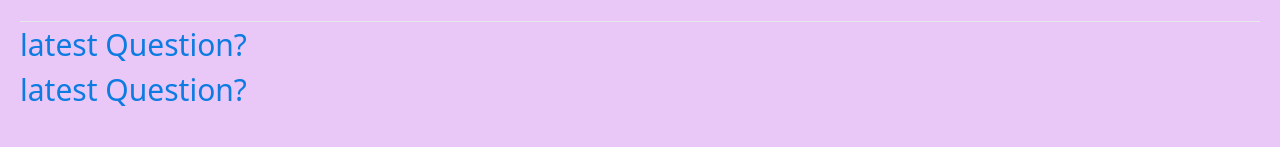
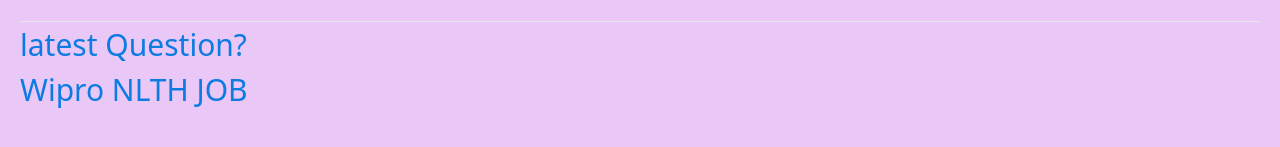
Before and after one commit to priyadarshirajan/FollowRajan, a plain HTML site: page blog.html in a window 1280 px wide. Shown: the part 573-720 px from the top of the page. Drawn offline with nearby package versions, Linux system fonts and the light colour scheme.

Commit message:
Update blog.html

```diff
--- a/blog.html
+++ b/blog.html
@@ -43,7 +43,7 @@
           </div><br>
           <hr>
           <h1><a href="question.html" style="color: rgb(12, 123, 226); font-size: 30px;" target="_blank">latest Question?</a></h1>
-          <h1><a href="https://careers.wipro.com/elite" style="color: rgb(12, 123, 226); font-size: 30px;" target="_blank">latest Question?</a></h1>
+          <h1><a href="https://careers.wipro.com/elite" style="color: rgb(12, 123, 226); font-size: 30px;" target="_blank">Wipro NLTH JOB</a></h1>
         </div>
 
       </section>
```
